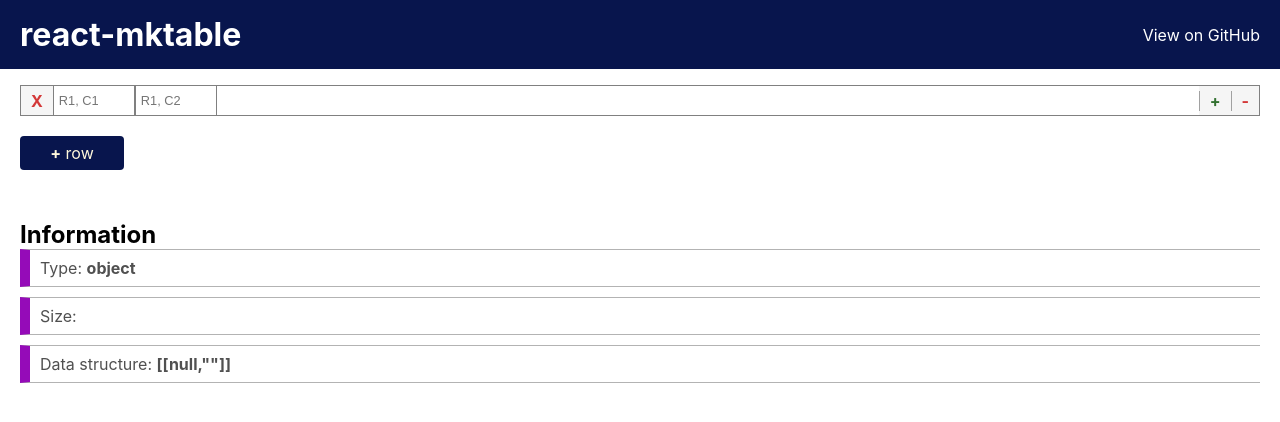
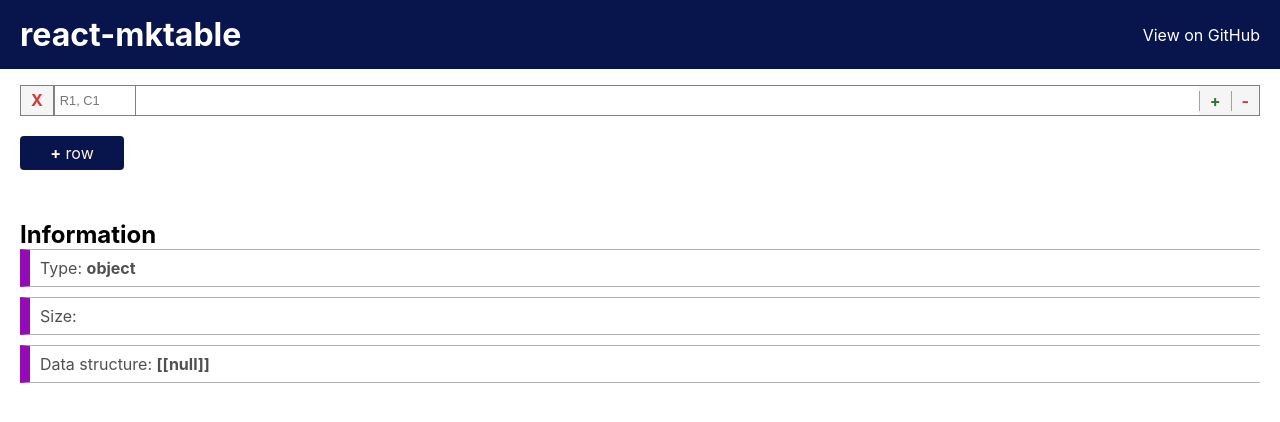
Before and after one commit to vilmacio/react-mktable, a React app: page / in a window 1280 px wide. Shown: the top 422 px of the page. Built offline with nearby package versions, Linux system fonts and the light colour scheme.

Commit message:
main features

```diff
--- a/src/containers/Main/index.js
+++ b/src/containers/Main/index.js
@@ -3,12 +3,37 @@
 import './styles.css'
 
 function Main() {
-    const [arrayTable, setArrayTable] = useState([[null, '']])
+    const [arrayTable, setArrayTable] = useState([[null]])
 
     function addRow() {
         const newTable = arrayTable.slice(0)
         newTable.push([null])
         setArrayTable(newTable)
+    }
+
+    function deleteRow(indexRow) {
+        const newTable = arrayTable.slice(0)
+        if (newTable.length !== 1) {
+            newTable.splice(indexRow, 1)
+            setArrayTable(newTable)
+        }
+    }
+
+    function addCol(indexRow) {
+        const newTable = arrayTable.slice(0)
+        newTable[indexRow].push(null)
+        setArrayTable(newTable)
+    }
+
+    function deleteCol(indexRow) {
+        const newTable = arrayTable.slice(0)
+        if (newTable[indexRow].length !== 1) {
+            newTable[indexRow].splice(newTable[indexRow].length - 1, 1)
+            setArrayTable(newTable)
+            return
+        }
+        deleteRow(indexRow)
+
     }
 
     function typeCell(indexRow, indexCol, input) {
@@ -27,7 +52,7 @@
                             arrayTable.map((row, indexRow) => (
                                 <div className="table-row" key={indexRow}>
                                     <div className="control">
-                                        <div className="button-control delete-row">
+                                        <div className="button-control delete-row" onClick={() => deleteRow(indexRow)}>
                                             <strong>X</strong>
                                         </div>
                                         {
@@ -37,15 +62,16 @@
                                                     key={indexCol}
                                                     placeholder={`R${indexRow + 1}, C${indexCol + 1}`}
                                                     onChange={(input) => typeCell(indexRow, indexCol, input)}
+                                                    value={col}
                                                 />
                                             ))
                                         }
                                     </div>
                                     <div className="control">
-                                        <div className="button-control add-col">
+                                        <div className="button-control add-col" onClick={() => addCol(indexRow)}>
                                             <strong>+</strong>
                                         </div>
-                                        <div className="button-control delete-col">
+                                        <div className="button-control delete-col" onClick={() => deleteCol(indexRow)}>
                                             <strong>-</strong>
                                         </div>
 
--- a/src/containers/Main/styles.css
+++ b/src/containers/Main/styles.css
@@ -33,6 +33,7 @@
     border-bottom: 0px;
     border-left:gray 1px solid;
     border-right:gray 1px solid;
+    border-radius: 0px;
 }
 
 .control {
@@ -47,8 +48,9 @@
 }
 
 .delete-row {
+    padding-top: 4px;
     color: rgb(211, 55, 55);
-    margin: auto;
+    border-right:gray 1px solid;
 }
 
 .add-col {
```
